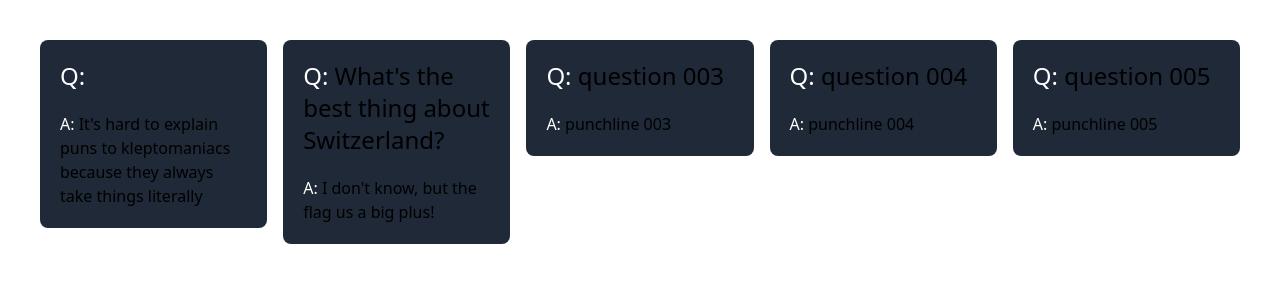
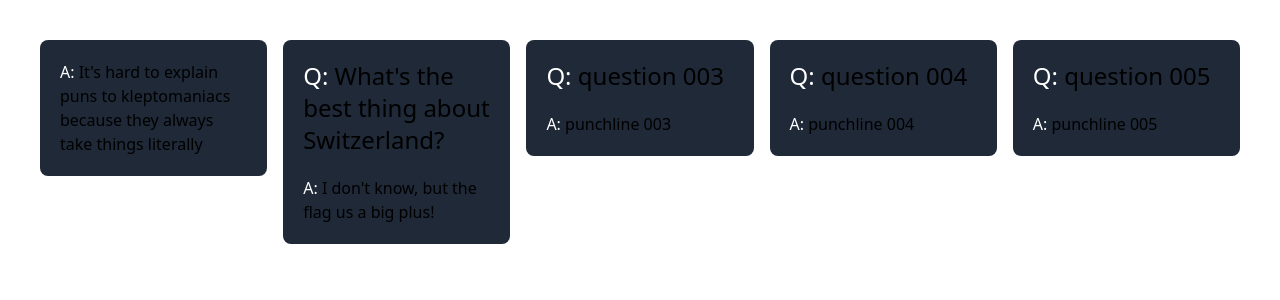
Before and after one commit to donnagal/learn-react, a React (Create React App) app: page / in a window 1280 px wide. Shown: the top 300 px of the page. Built offline with nearby package versions, Linux system fonts and the light colour scheme.

Commit message:
Adding a continual style with ternary operator

```diff
--- a/src/Joke.js
+++ b/src/Joke.js
@@ -5,8 +5,11 @@ function Joke(props) {
   return (
     <div className="w-full lg:w-1/5 px-2 mb-2">
       <div className="bg-gray-800 text-teal-300 p-5 rounded-lg">
-        <h3 className="text-2xl"><span className="text-white">Q: </span>{props.joke.question}</h3>
-        <p className="mt-5"><span className="text-white">A: </span>{props.joke.punchline}</p>
+      {/* style={{display: !props.joke.question && "none" }} */}
+        <h3 className="text-2xl mb-5" style={{display: props.joke.question ? "block" : "none" }}>
+          <span className="text-white">Q: </span>{props.joke.question}
+        </h3>
+        <p><span className="text-white">A: </span>{props.joke.punchline}</p>
       </div>
     </div>
   );
```
